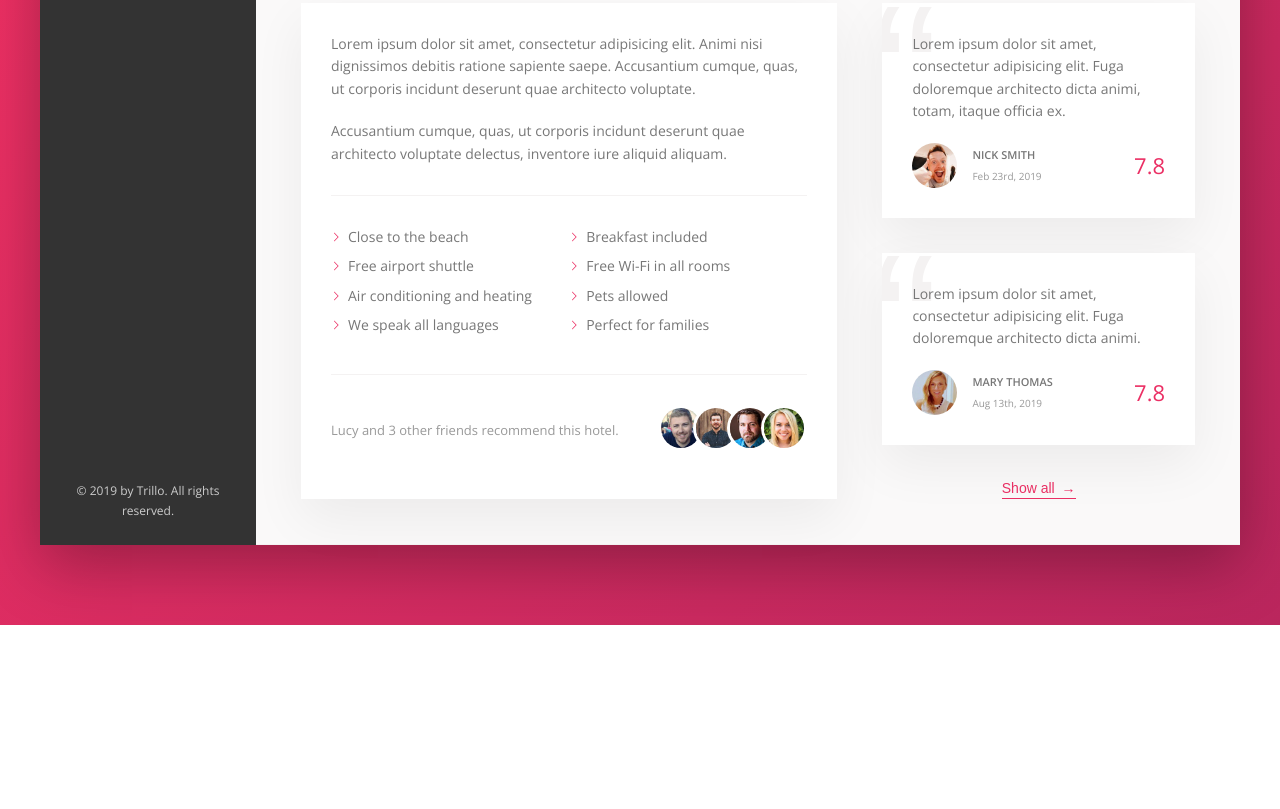
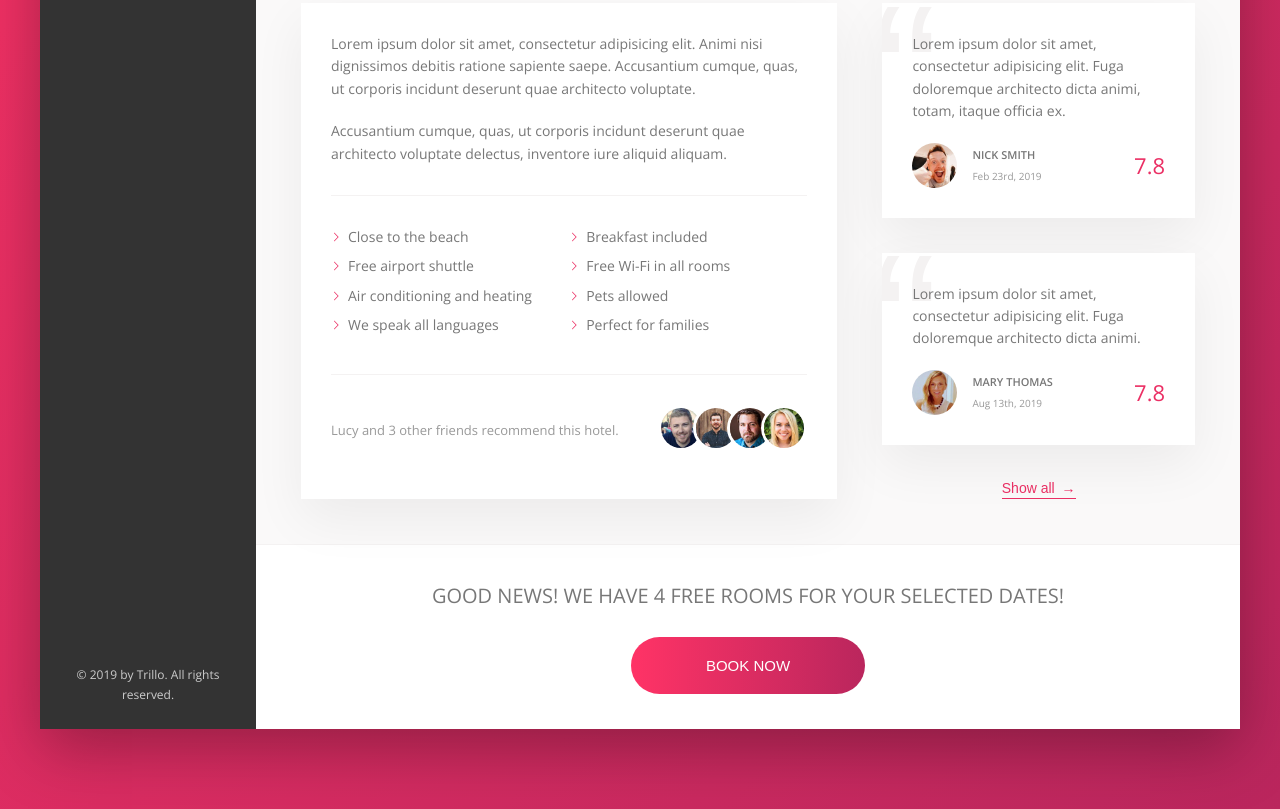
Before and after one commit to Rafatcb/css-sass-udemy, a website: page Trillo/index.html in a window 1280 px wide. Shown: the part 644-1453 px from the top of the page. Before the commit the page ends 1269 px from the top, so only its background shows below. Drawn offline with nearby package versions, Linux system fonts and the light colour scheme.

Commit message:
CTA section

```diff
--- a/Trillo/index.html
+++ b/Trillo/index.html
@@ -194,6 +194,17 @@
 
                             <button class="btn-inline">Show all <span>&rarr;</span></button>
                         </div>
+
+                    </div>
+
+                    <div class="cta">
+                        <h2 class="cta__book-now">
+                            Good news! We have 4 free rooms for your selected dates!
+                        </h2>
+                        <button class="btn">
+                            <span class="btn__visible">Book now</span>
+                            <span class="btn__invisible">Only 4 rooms left</span>
+                        </button>
                     </div>
 
                 </main>
--- a/Trillo/sass/_components.scss
+++ b/Trillo/sass/_components.scss
@@ -436,3 +436,65 @@
         z-index: 1;
     }
 }
+
+///////////////////////////////
+// CALL TO ACTION
+.cta {
+    padding: 3.5rem 0;
+    text-align: center;
+
+    &__book-now {
+        font-size: 2rem;
+        font-weight: 300;
+        text-transform: uppercase;
+        margin-bottom: 2.5rem;
+    }
+}
+
+.btn {
+    font-size: 1.5rem;
+    font-weight: 300;
+    text-transform: uppercase;
+    border: none;
+    border-radius: 10rem;
+    background-image: linear-gradient(to right, var(--color-primary-light), var(--color-primary-dark));
+    color: white;
+    position: relative;
+    overflow: hidden;
+    cursor: pointer;
+
+    & > * {
+        display: inline-block;
+        height: 100%;
+        width: 100%;
+        transition: all .2s;
+    }
+
+    &__visible {
+        padding: 2rem 7.5rem;
+    }
+
+    &__invisible {
+        position: absolute;
+        left: 0;
+        top: -100%;
+        padding: 2rem 0rem;
+    }
+
+    &:hover {
+        background-image: linear-gradient(to left, var(--color-primary-light), var(--color-primary-dark));
+    }
+
+    &:hover &__visible {
+        transform: translateY(100%);
+    }
+
+    &:hover &__invisible {
+        top: 0;
+    }
+
+    &:focus {
+        outline: none;
+        animation: pulsate 1s infinite;
+    }
+}
```
Also changed, not shown: Trillo/css/style.css.
